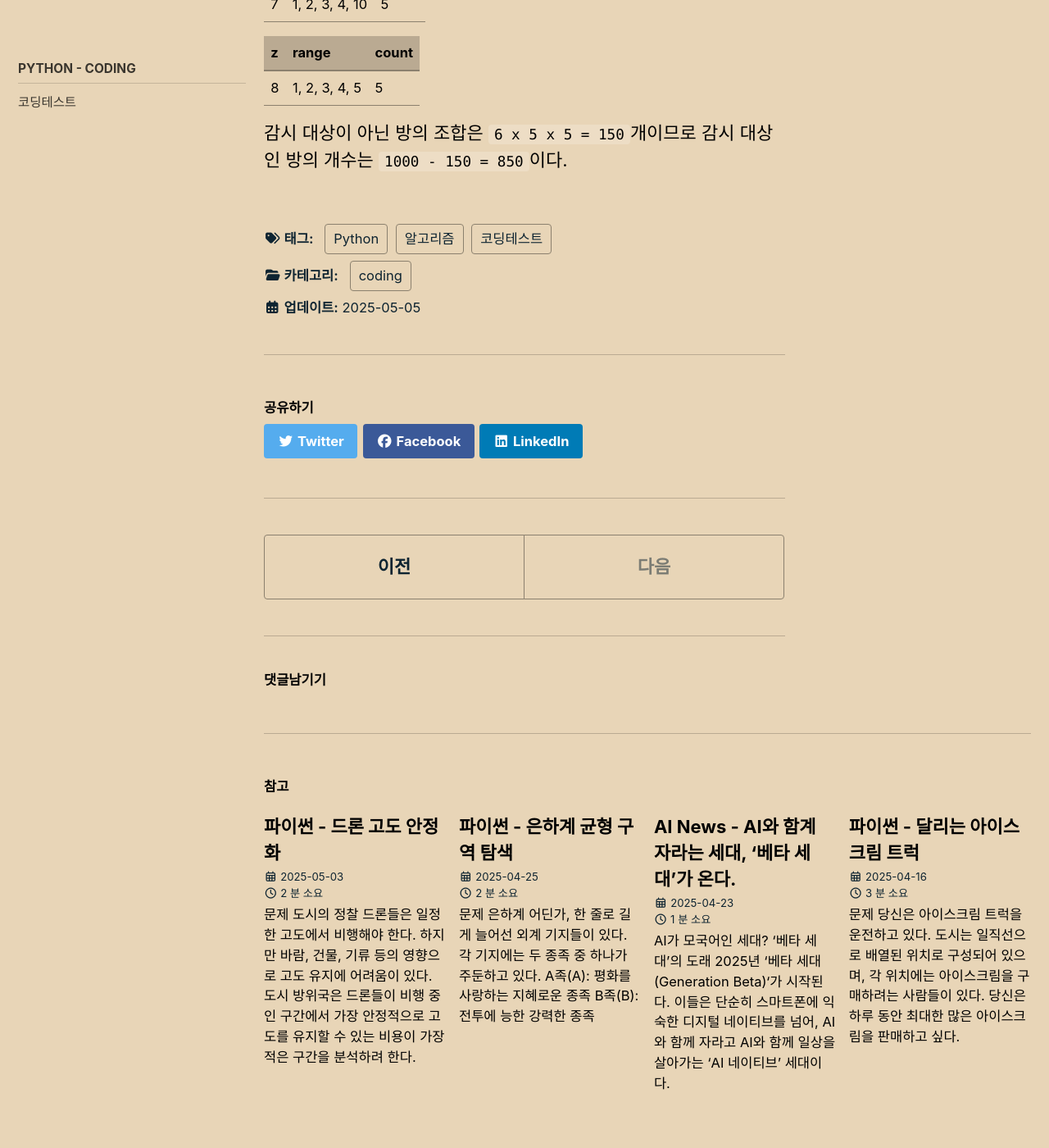
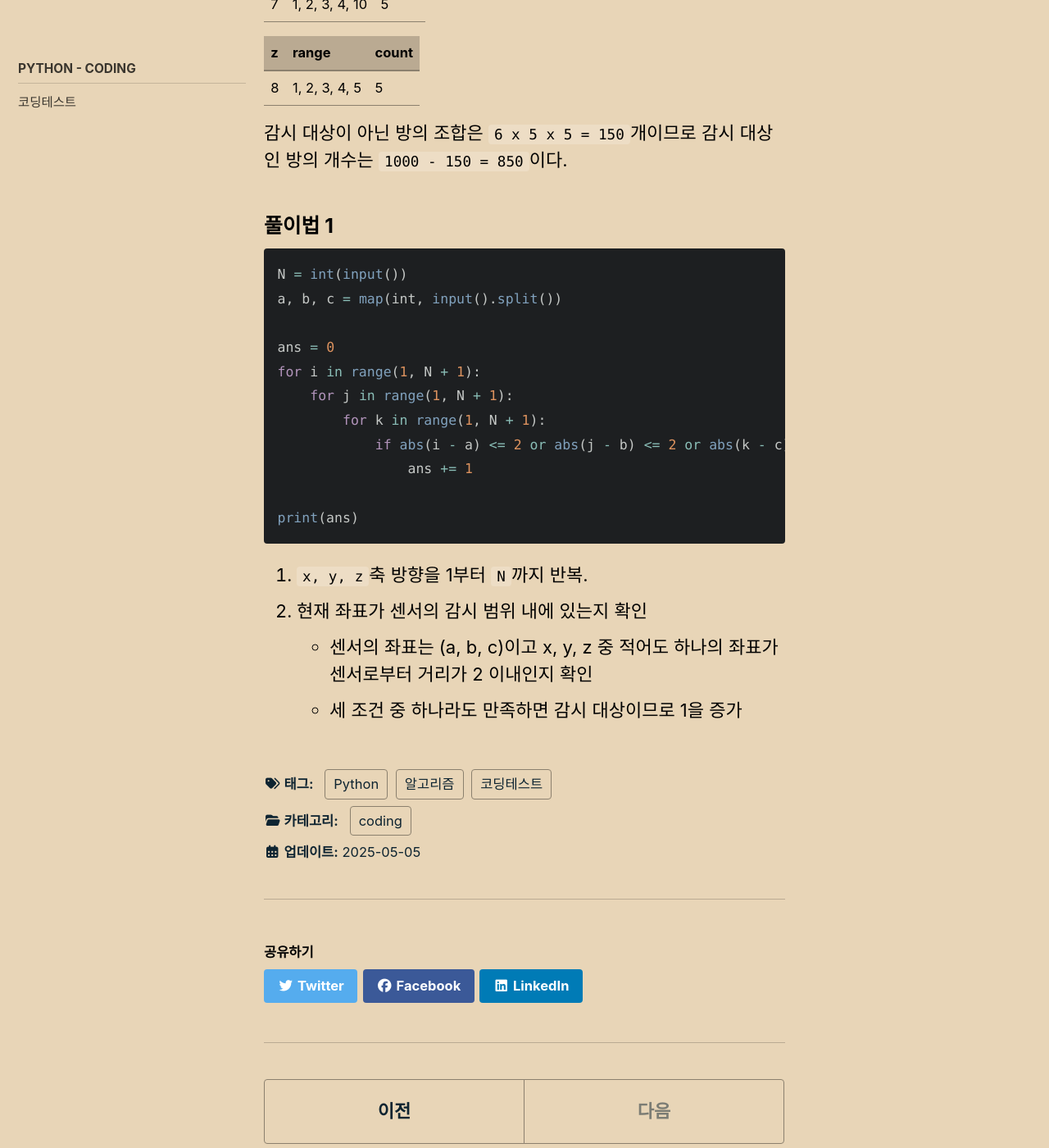
Before and after one commit to mowinowen/mowinowen.github.io, a Jekyll site: the page built from _posts/2025-05-05-codingtest24.md, in a window 1280 px wide and 1400 px high, scrolled down 2253 px. Shown: the whole window at 82% size. Built offline with Jekyll 4.4.1, drawn with Linux system fonts in a browser that asks for light colours; cached includes are drawn as plain includes; comment, search, counter and statistics services are not loaded.

Commit message:
post update (solve 1) - codingtest24

````diff
--- a/_posts/2025-05-05-codingtest24.md
+++ b/_posts/2025-05-05-codingtest24.md
@@ -67,3 +67,23 @@ sidebar:
 |8|1, 2, 3, 4, 5| 5|
 
 감시 대상이 아닌 방의 조합은 `6 x 5 x 5 = 150`개이므로 감시 대상인 방의 개수는 `1000 - 150 = 850`이다.
+
+### 풀이법 1
+```python
+N = int(input())
+a, b, c = map(int, input().split())
+
+ans = 0
+for i in range(1, N + 1):
+    for j in range(1, N + 1):
+        for k in range(1, N + 1):
+            if abs(i - a) <= 2 or abs(j - b) <= 2 or abs(k - c) <= 2:
+                ans += 1
+
+print(ans)
+```
+
+1. `x, y, z`축 방향을 1부터 `N`까지 반복.
+2. 현재 좌표가 센서의 감시 범위 내에 있는지 확인
+  - 센서의 좌표는 (a, b, c)이고 x, y, z 중 적어도 하나의 좌표가 센서로부터 거리가 2 이내인지 확인
+  - 세 조건 중 하나라도 만족하면 감시 대상이므로 1을 증가
````
